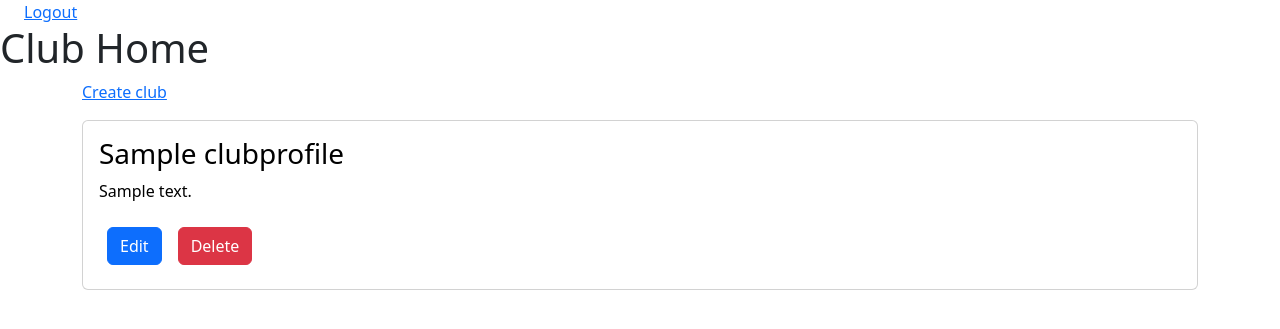
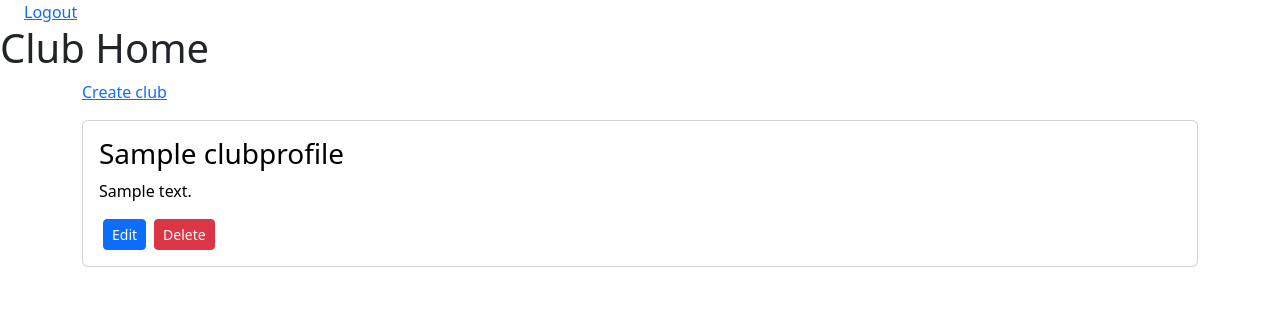
Before and after one commit to joisemp/club_management_softwore, a Django app: page /clubs/ in a window 1280 px wide. Shown: the top 329 px of the page. Run offline with Django 3.2, Linux system fonts and the light colour scheme; a user stored in the database is signed in; tables that the repository leaves empty hold one stand-in row (values such as "Sample post"); style sheets or scripts are compiled from the project's sources; some libraries are stand-ins or nearby versions.

Commit message:
Created Student Edit View
- Made some changes in the club list page design

```diff
--- a/clubs/templates/clubs/clubs.html
+++ b/clubs/templates/clubs/clubs.html
@@ -23,16 +23,16 @@
 {% for club in clubs %}
 <div class="container">
     <a class="card-link" href="{% url 'clubs:club-detail' club.pk %}">
-        <div class="card">
+        <div class="card my-3">
             <h3>{{ club.name }}</h3>
             <p>{{ club.description }}</p>
             {% if request.user.is_authenticated and request.user.is_org %}
             <div class="d-flex">
-                <a href="{% url 'clubs:club-edit' club.pk %}" class="m-2">
-                    <button class="btn btn-primary">Edit</button>
+                <a href="{% url 'clubs:club-edit' club.pk %}" class="mx-1">
+                    <button class="btn btn-sm btn-primary">Edit</button>
                 </a>
-                <a href="{% url 'clubs:club-delete' club.pk %}" class="m-2">
-                    <button class="btn btn-danger">Delete</button>
+                <a href="{% url 'clubs:club-delete' club.pk %}" class="mx-1">
+                    <button class="btn btn-sm btn-danger">Delete</button>
                 </a>
             </div>
             {% endif %}
--- a/org/templates/org/student_list.html
+++ b/org/templates/org/student_list.html
@@ -12,6 +12,10 @@
         <span><b>{{student.first_name}} {{student.last_name}}</b></span>
         <span>Email : {{student.email}}</span>
         <span>Organisation : {{student.org}}</span>
+        <div class="d-flex mt-3">
+            <a href="{% url 'org:student-edit' student.pk %}" class="btn btn-sm btn-primary mx-1">Edit</a>
+            <a href="#" class="btn btn-sm btn-danger mx-1">Delete</a>
+        </div>
     </div>
     {% endfor %}
 
--- a/org/urls.py
+++ b/org/urls.py
@@ -9,4 +9,5 @@ urlpatterns = [
     path('', login_required(views.OrgDashboardView.as_view()), name='dashboard'),
     path('profile/', login_required(views.OrgProfilePageView.as_view()), name='profile'),
     path('students/', login_required(views.StudentListView.as_view()), name='student-list'),
+    path("<id>/edit", views.student_edit_view, name="student-edit"),
 ]
```
Also changed, not shown: org/templates/org/edit_student.html (added, +20 -0 lines), org/views.py (+20 -1 lines).
